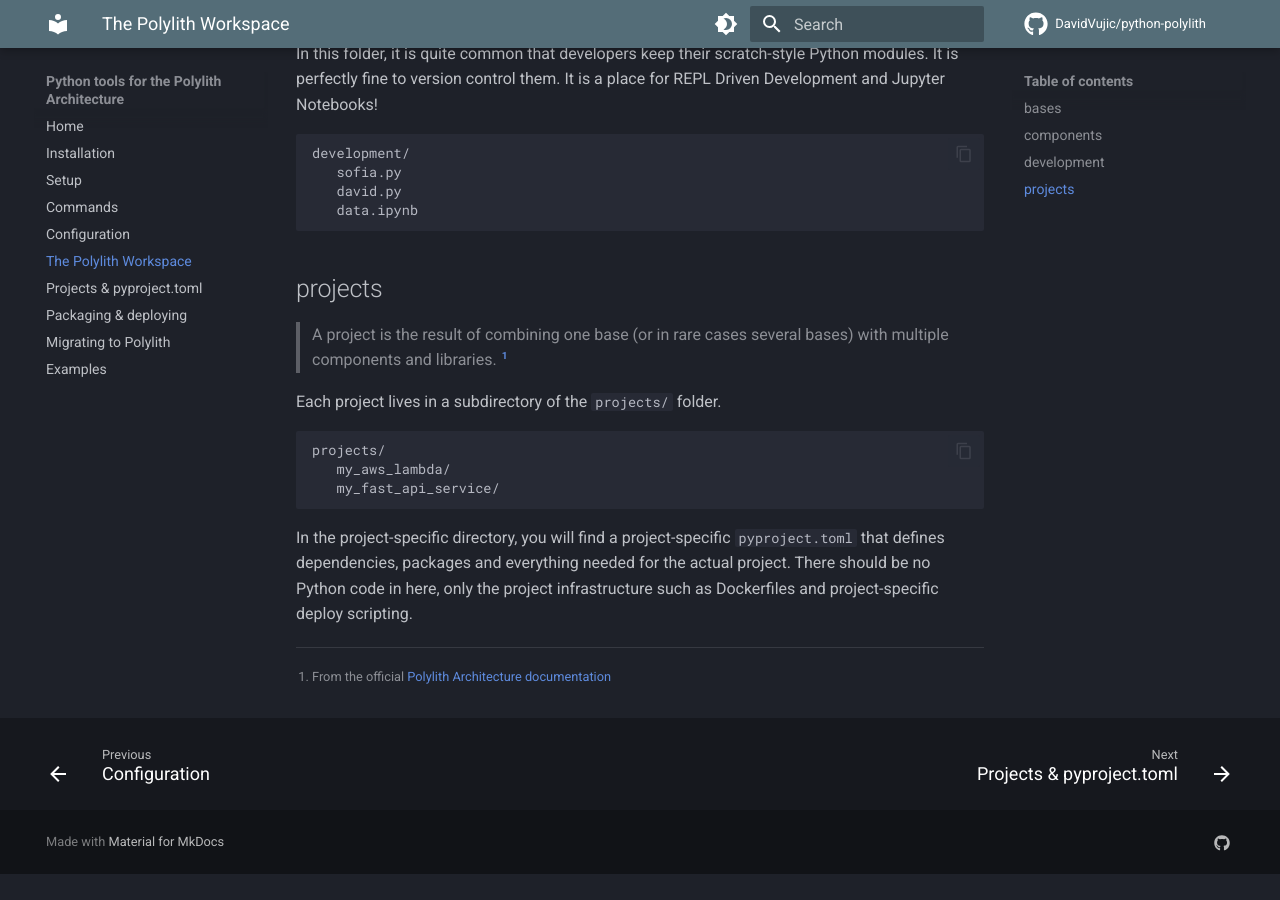
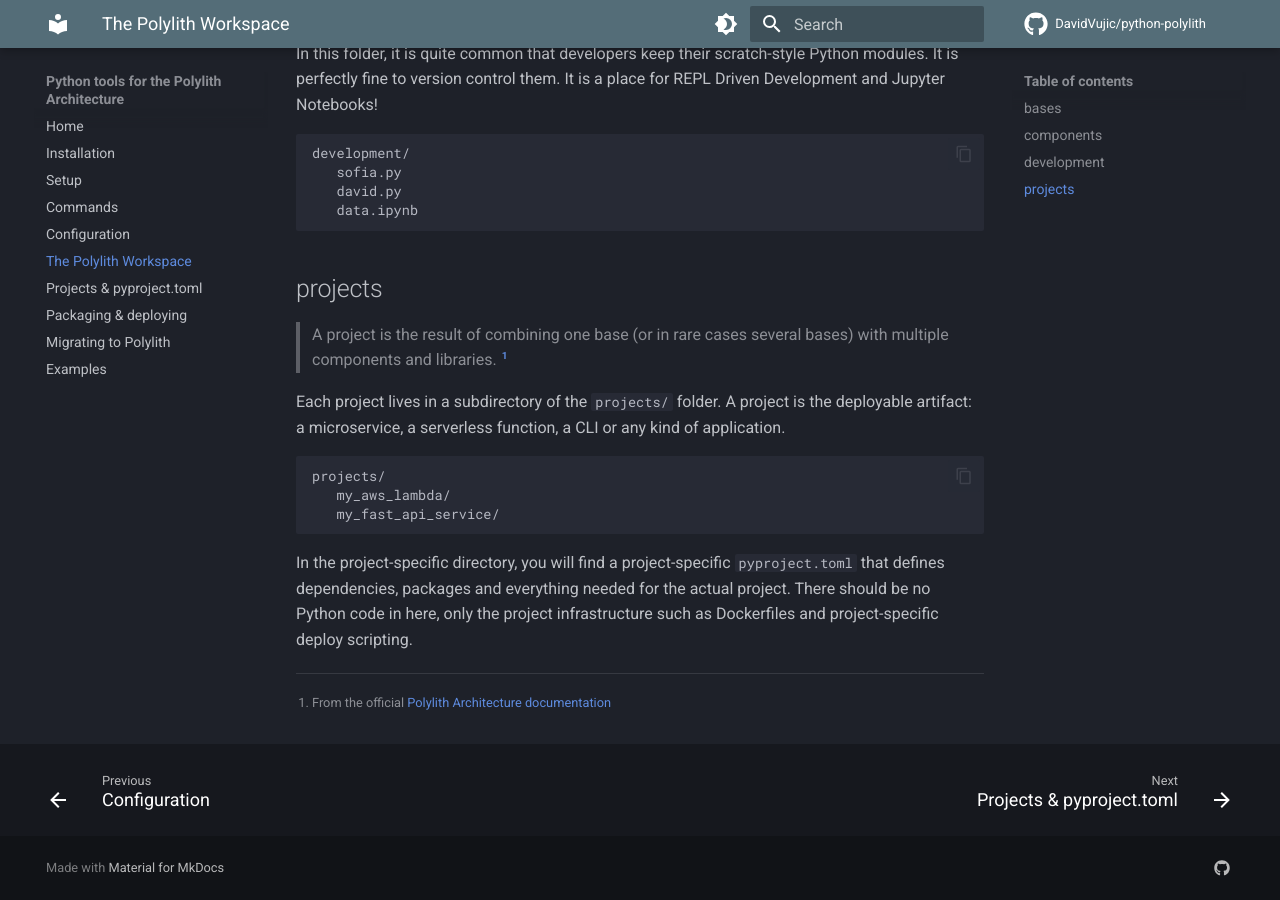
Before and after one commit to DavidVujic/python-polylith-docs, an MkDocs documentation site: the page built from docs/workspace.md, in a window 1280 px wide and 900 px high, scrolled down 1269 px. Built offline with MkDocs 1.6.1 and Material for MkDocs 9.7.7, drawn with Linux system fonts in a browser that asks for light colours; comment, search, counter and statistics services are not loaded; before the commit the page ends 2143 px from its top, so only the background shows below that.

Commit message:
workspace docs, more details about projects

````diff
--- a/docs/workspace.md
+++ b/docs/workspace.md
@@ -55,7 +55,7 @@ development/
 ## projects
 > A project is the result of combining one base (or in rare cases several bases) with multiple components and libraries. [^1]
 
-Each project lives in a subdirectory of the `projects/` folder.
+Each project lives in a subdirectory of the `projects/` folder. A project is the deployable artifact: a microservice, a serverless function, a CLI or any kind of application.
 
 ``` shell
 projects/
````
